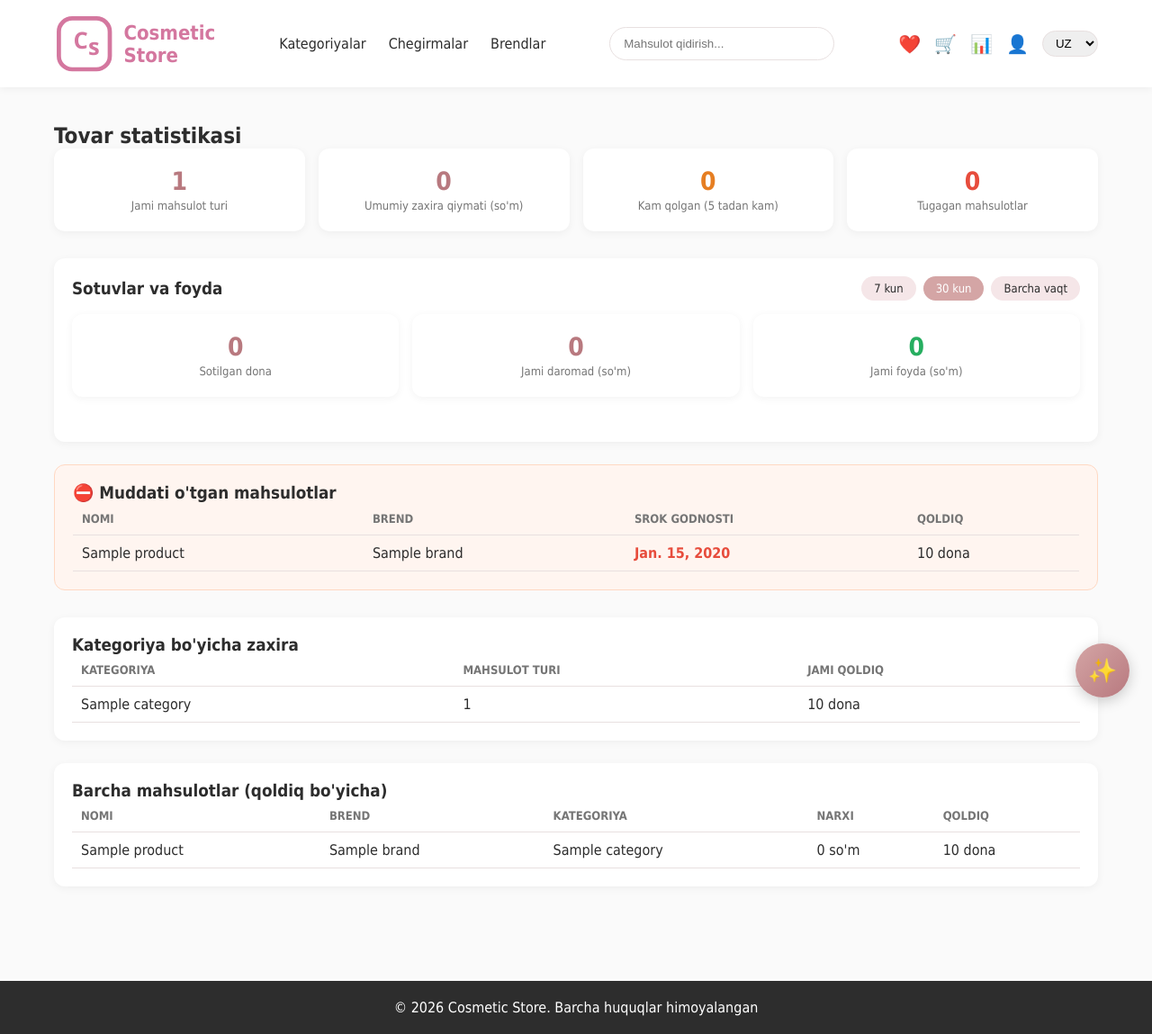
After one commit to rachelkim1998991-sketch/cosmetic-store, a Django app: page /stock-statistics/ in a window 1280 px wide. The commit adds this page. Shown: the whole page at 90% size. Run offline with Django 5.2, Linux system fonts and the light colour scheme; a user stored in the database is signed in; tables that the repository leaves empty hold one stand-in row (values such as "Sample post").

Commit message:
statistika qismi qoshildi,sotuvni admin panelda belgilash mumkin,tovar tannarxini ham kiritib ketiladi

```diff
--- a/shop/static/shop/css/style.css
+++ b/shop/static/shop/css/style.css
@@ -632,3 +632,124 @@ a{
         max-width: 100%;
     }
 }
+
+
+.stats-section-header {
+    display: flex;
+    justify-content: space-between;
+    align-items: center;
+    flex-wrap: wrap;
+    gap: 10px;
+    margin-bottom: 15px;
+}
+
+.period-filter {
+    display: flex;
+    gap: 8px;
+}
+
+.period-filter a {
+    padding: 6px 14px;
+    border-radius: 20px;
+    background-color: var(--accent-color);
+    font-size: 13px;
+    font-weight: 500;
+}
+
+.period-filter a.active {
+    background-color: var(--primary-color);
+    color: var(--white);
+}
+
+.stat-card.stat-profit .stat-number {
+    color: #27ae60;
+}
+
+.stats-alert-danger {
+    background-color: #fdecec;
+    border-color: #f5b7b1;
+}
+
+/* ===== Stock statistics ===== */
+.stats-page {
+    padding: 40px 0;
+}
+
+.stats-summary {
+    display: grid;
+    grid-template-columns: repeat(auto-fit, minmax(180px, 1fr));
+    gap: 15px;
+    margin-bottom: 30px;
+}
+
+.stat-card {
+    background-color: var(--white);
+    padding: 20px;
+    border-radius: 12px;
+    text-align: center;
+    box-shadow: 0 2px 10px rgba(0,0,0,0.05);
+}
+
+.stat-number {
+    display: block;
+    font-size: 28px;
+    font-weight: 700;
+    color: var(--primary-dark);
+}
+
+.stat-label {
+    font-size: 13px;
+    color: var(--text-light);
+}
+
+.stat-card.stat-warning .stat-number {
+    color: #e67e22;
+}
+
+.stat-card.stat-danger .stat-number {
+    color: #e74c3c;
+}
+
+.stats-alert {
+    background-color: #fff5f0;
+    border: 1px solid #ffd8c2;
+    border-radius: 12px;
+    padding: 20px;
+    margin-bottom: 30px;
+}
+
+.stats-section {
+    background-color: var(--white);
+    border-radius: 12px;
+    padding: 20px;
+    margin-bottom: 25px;
+    box-shadow: 0 2px 10px rgba(0,0,0,0.05);
+    overflow-x: auto;
+}
+
+.stats-table {
+    width: 100%;
+    border-collapse: collapse;
+}
+
+.stats-table th, .stats-table td {
+    text-align: left;
+    padding: 10px;
+    border-bottom: 1px solid var(--border-color);
+}
+
+.stats-table th {
+    color: var(--text-light);
+    font-size: 13px;
+    text-transform: uppercase;
+}
+
+.stock-low {
+    color: #e67e22;
+    font-weight: 600;
+}
+
+.stock-out {
+    color: #e74c3c;
+    font-weight: 700;
+}
--- /dev/null
+++ b/shop/templates/shop/stock_statistics.html
@@ -0,0 +1,210 @@
+{% extends 'base.html' %}
+{% load static %}
+{% load custom_filters %}
+
+{% block title %}Tovar statistikasi - Cosmetic Store{% endblock %}
+
+{% block content %}
+
+<section class="stats-page">
+    <div class="container">
+        <h2>Tovar statistikasi</h2>
+
+        <div class="stats-summary">
+            <div class="stat-card">
+                <span class="stat-number">{{ total_products }}</span>
+                <span class="stat-label">Jami mahsulot turi</span>
+            </div>
+            <div class="stat-card">
+                <span class="stat-number">{{ total_stock_value|uz_price }}</span>
+                <span class="stat-label">Umumiy zaxira qiymati (so'm)</span>
+            </div>
+            <div class="stat-card stat-warning">
+                <span class="stat-number">{{ low_stock_count }}</span>
+                <span class="stat-label">Kam qolgan (5 tadan kam)</span>
+            </div>
+            <div class="stat-card stat-danger">
+                <span class="stat-number">{{ out_of_stock_count }}</span>
+                <span class="stat-label">Tugagan mahsulotlar</span>
+            </div>
+        </div>
+
+        <div class="stats-section">
+            <div class="stats-section-header">
+                <h3>Sotuvlar va foyda</h3>
+                <div class="period-filter">
+                    <a href="?period=7" class="{% if period == '7' %}active{% endif %}">7 kun</a>
+                    <a href="?period=30" class="{% if period == '30' %}active{% endif %}">30 kun</a>
+                    <a href="?period=all" class="{% if period == 'all' %}active{% endif %}">Barcha vaqt</a>
+                </div>
+            </div>
+
+            <div class="stats-summary">
+                <div class="stat-card">
+                    <span class="stat-number">{{ total_sold_quantity }}</span>
+                    <span class="stat-label">Sotilgan dona</span>
+                </div>
+                <div class="stat-card">
+                    <span class="stat-number">{{ total_revenue|uz_price }}</span>
+                    <span class="stat-label">Jami daromad (so'm)</span>
+                </div>
+                <div class="stat-card stat-profit">
+                    <span class="stat-number">{{ total_profit|uz_price }}</span>
+                    <span class="stat-label">Jami foyda (so'm)</span>
+                </div>
+            </div>
+        </div>
+
+        {% if best_sellers %}
+        <div class="stats-section">
+            <h3>🏆 Eng ko'p sotilgan mahsulotlar</h3>
+            <table class="stats-table">
+                <thead>
+                    <tr>
+                        <th>Nomi</th>
+                        <th>Brend</th>
+                        <th>Sotilgan miqdor</th>
+                    </tr>
+                </thead>
+                <tbody>
+                    {% for item in best_sellers %}
+                    <tr>
+                        <td>{{ item.product__name }}</td>
+                        <td>{{ item.product__brand__name }}</td>
+                        <td><strong>{{ item.total_qty }} dona</strong></td>
+                    </tr>
+                    {% endfor %}
+                </tbody>
+            </table>
+        </div>
+        {% endif %}
+
+        {% if expired_products %}
+        <div class="stats-alert stats-alert-danger">
+            <h3>⛔ Muddati o'tgan mahsulotlar</h3>
+            <table class="stats-table">
+                <thead>
+                    <tr>
+                        <th>Nomi</th>
+                        <th>Brend</th>
+                        <th>Srok godnosti</th>
+                        <th>Qoldiq</th>
+                    </tr>
+                </thead>
+                <tbody>
+                    {% for product in expired_products %}
+                    <tr>
+                        <td>{{ product.name }}</td>
+                        <td>{{ product.brand.name }}</td>
+                        <td class="stock-out">{{ product.expiry_date }}</td>
+                        <td>{{ product.stock }} dona</td>
+                    </tr>
+                    {% endfor %}
+                </tbody>
+            </table>
+        </div>
+        {% endif %}
+
+        {% if expiring_soon %}
+        <div class="stats-alert">
+            <h3>⏳ Srok godnosti tugashiga oz qolgan (30 kun ichida)</h3>
+            <table class="stats-table">
+                <thead>
+                    <tr>
+                        <th>Nomi</th>
+                        <th>Brend</th>
+                        <th>Srok godnosti</th>
+                        <th>Qoldiq</th>
+                    </tr>
+                </thead>
+                <tbody>
+                    {% for product in expiring_soon %}
+                    <tr>
+                        <td>{{ product.name }}</td>
+                        <td>{{ product.brand.name }}</td>
+                        <td class="stock-low">{{ product.expiry_date }}</td>
+                        <td>{{ product.stock }} dona</td>
+                    </tr>
+                    {% endfor %}
+                </tbody>
+            </table>
+        </div>
+        {% endif %}
+
+        {% if low_stock_products %}
+        <div class="stats-alert">
+            <h3>⚠️ Kam qolgan mahsulotlar</h3>
+            <table class="stats-table">
+                <thead>
+                    <tr>
+                        <th>Nomi</th>
+                        <th>Brend</th>
+                        <th>Qoldi</th>
+                    </tr>
+                </thead>
+                <tbody>
+                    {% for product in low_stock_products %}
+                    <tr>
+                        <td>{{ product.name }}</td>
+                        <td>{{ product.brand.name }}</td>
+                        <td class="stock-low">{{ product.stock }} dona</td>
+                    </tr>
+                    {% endfor %}
+                </tbody>
+            </table>
+        </div>
+        {% endif %}
+
+        <div class="stats-section">
+            <h3>Kategoriya bo'yicha zaxira</h3>
+            <table class="stats-table">
+                <thead>
+                    <tr>
+                        <th>Kategoriya</th>
+                        <th>Mahsulot turi</th>
+                        <th>Jami qoldiq</th>
+                    </tr>
+                </thead>
+                <tbody>
+                    {% for cat in category_stats %}
+                    <tr>
+                        <td>{{ cat.category__name }}</td>
+                        <td>{{ cat.item_count }}</td>
+                        <td>{{ cat.total_stock }} dona</td>
+                    </tr>
+                    {% endfor %}
+                </tbody>
+            </table>
+        </div>
+
+        <div class="stats-section">
+            <h3>Barcha mahsulotlar (qoldiq bo'yicha)</h3>
+            <table class="stats-table">
+                <thead>
+                    <tr>
+                        <th>Nomi</th>
+                        <th>Brend</th>
+                        <th>Kategoriya</th>
+                        <th>Narxi</th>
+                        <th>Qoldiq</th>
+                    </tr>
+                </thead>
+                <tbody>
+                    {% for product in products %}
+                    <tr>
+                        <td>{{ product.name }}</td>
+                        <td>{{ product.brand.name }}</td>
+                        <td>{{ product.category.name }}</td>
+                        <td>{{ product.final_price|uz_price }} so'm</td>
+                        <td class="{% if product.stock <= 5 %}stock-low{% elif product.stock == 0 %}stock-out{% endif %}">
+                            {{ product.stock }} dona
+                        </td>
+                    </tr>
+                    {% endfor %}
+                </tbody>
+            </table>
+        </div>
+    </div>
+</section>
+
+{% endblock %}
--- a/shop/urls.py
+++ b/shop/urls.py
@@ -15,5 +15,6 @@ urlpatterns=[
     path('favorites/',views.favorites_view,name='favorites'),
     path('ai-assistant/',views.ai_assistant,name='ai_assistant'),
     path('product/<int:product_id>/', views.product_detail, name='product_detail'),
+    path('stock-statistics/', views.stock_statistics, name='stock_statistics'),
 
 ]
--- a/shop/views.py
+++ b/shop/views.py
@@ -3,12 +3,14 @@ import json
 from google import genai
 
 from django.shortcuts import render
-from django.db.models import Q
-from .models import Product,Category,Brand,Favorite,CartItem
+from django.db.models import Q, Sum, Count
+from .models import Product, Category, Brand, Favorite, CartItem, Sale
+from datetime import timedelta
+from django.utils import timezone
 from django.contrib.auth.decorators import login_required
+from django.contrib.auth.decorators import user_passes_test
 from django.http import JsonResponse
 from django.views.decorators.http import require_POST
-
 
 def home(request):
     products=Product.objects.all()[:12]
@@ -219,3 +221,71 @@ def product_detail(request, product_id):
         'user_favorite_ids': user_favorite_ids,
     }
     return render(request, 'shop/product_detail.html', context)
+
+
+@user_passes_test(lambda u: u.is_superuser)
+def stock_statistics(request):
+    products = Product.objects.select_related('brand', 'category').order_by('stock')
+
+    total_products = products.count()
+    total_stock_value = sum(p.final_price * p.stock for p in products)
+    low_stock_products = products.filter(stock__lte=5)
+    out_of_stock_products = products.filter(stock=0)
+
+    category_stats = (
+        Product.objects.values('category__name')
+        .annotate(total_stock=Sum('stock'), item_count=Count('id'))
+        .order_by('-total_stock')
+    )
+
+    period = request.GET.get('period', '30')
+    today = timezone.now().date()
+
+    if period == '7':
+        start_date = today - timedelta(days=7)
+    elif period == '30':
+        start_date = today - timedelta(days=30)
+    elif period == 'all':
+        start_date = None
+    else:
+        start_date = today - timedelta(days=30)
+
+    sales_qs = Sale.objects.select_related('product', 'product__brand')
+    if start_date:
+        sales_qs = sales_qs.filter(sale_date__gte=start_date)
+
+    total_revenue = sum(s.total_revenue for s in sales_qs)
+    total_profit = sum(s.total_profit for s in sales_qs)
+    total_sold_quantity = sum(s.quantity for s in sales_qs)
+
+    best_sellers = (
+        sales_qs.values('product__id', 'product__name', 'product__brand__name')
+        .annotate(total_qty=Sum('quantity'), total_rev=Sum('sold_price'))
+        .order_by('-total_qty')[:10]
+    )
+
+    expiry_soon_date = today + timedelta(days=30)
+    expiring_soon = products.filter(
+        expiry_date__lte=expiry_soon_date,
+        expiry_date__gte=today
+    ).order_by('expiry_date')
+
+    expired_products = products.filter(expiry_date__lt=today)
+
+    context = {
+        'products': products,
+        'total_products': total_products,
+        'total_stock_value': total_stock_value,
+        'low_stock_products': low_stock_products,
+        'low_stock_count': low_stock_products.count(),
+        'out_of_stock_count': out_of_stock_products.count(),
+        'category_stats': category_stats,
+        'period': period,
+        'total_revenue': total_revenue,
+        'total_profit': total_profit,
+        'total_sold_quantity': total_sold_quantity,
+        'best_sellers': best_sellers,
+        'expiring_soon': expiring_soon,
+        'expired_products': expired_products,
+    }
+    return render(request, 'shop/stock_statistics.html', context)
--- a/templates/base.html
+++ b/templates/base.html
@@ -31,10 +31,13 @@
                 <input type="text" name="q" placeholder="Mahsulot qidirish..." value="{{ request.GET.q }}">
             </form>
 
-            <div class="header-icons">
+           <div class="header-icons">
                 <a href="{% url 'shop:favorites' %}" class="icon">❤️</a>
                 <a href="{% url 'shop:cart' %}" class="icon">🛒</a>
                 {% if user.is_authenticated %}
+                    {% if user.is_superuser %}
+                        <a href="{% url 'shop:stock_statistics' %}" class="icon" title="Statistika">📊</a>
+                    {% endif %}
                     <a href="{% url 'account_logout' %}" class="icon">👤</a>
                 {% else %}
                     <a href="{% url 'account_login' %}" class="icon">👤</a>
```
Also changed, not shown: shop/admin.py (+20 -12 lines), shop/models.py (+20 -1 lines), shop/migrations/0002_product_cost_price_sale.py (added).
